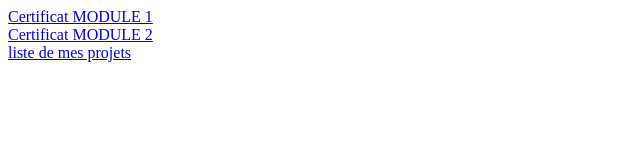
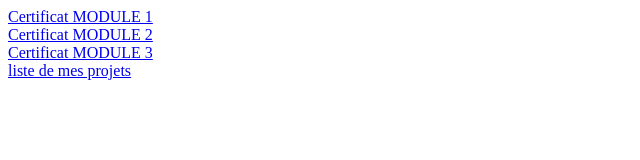
Before and after one commit to Yacine-Elaioune/projet-1.3, a plain HTML site: page projet13/tp13.html in a window 1280 px wide. Shown: the whole page, without its empty margins (0-640 px from the left). Drawn offline with Linux system fonts and the light colour scheme.

Commit message:
Add files via upload

```diff
--- a/projet13/tp13.html
+++ b/projet13/tp13.html
@@ -8,6 +8,7 @@
 <body>
     <a href="Certificat_m1.pdf" > Certificat MODULE 1 </a> <br>
     <a href="Certificat_m2.pdf" > Certificat MODULE 2 </a> <br>
+    <a href="Certificat_m3.pdf" > Certificat MODULE 3 </a> <br>
     <a href="../index.html"> liste de mes projets </a>
 </body>
 </html>
```
Also changed, not shown: 1 other file.
